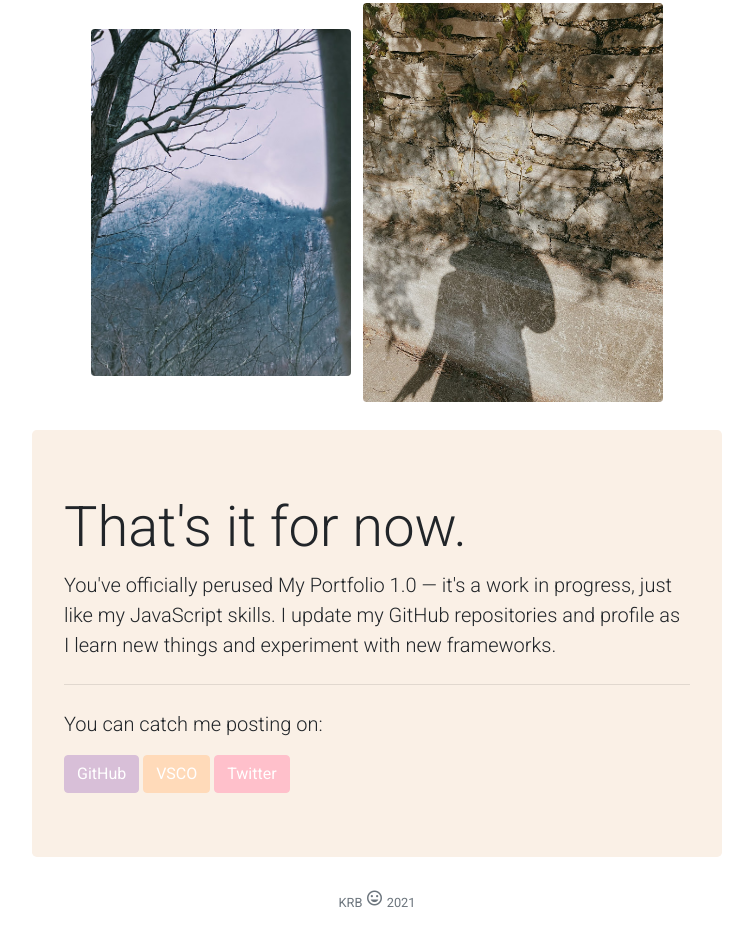
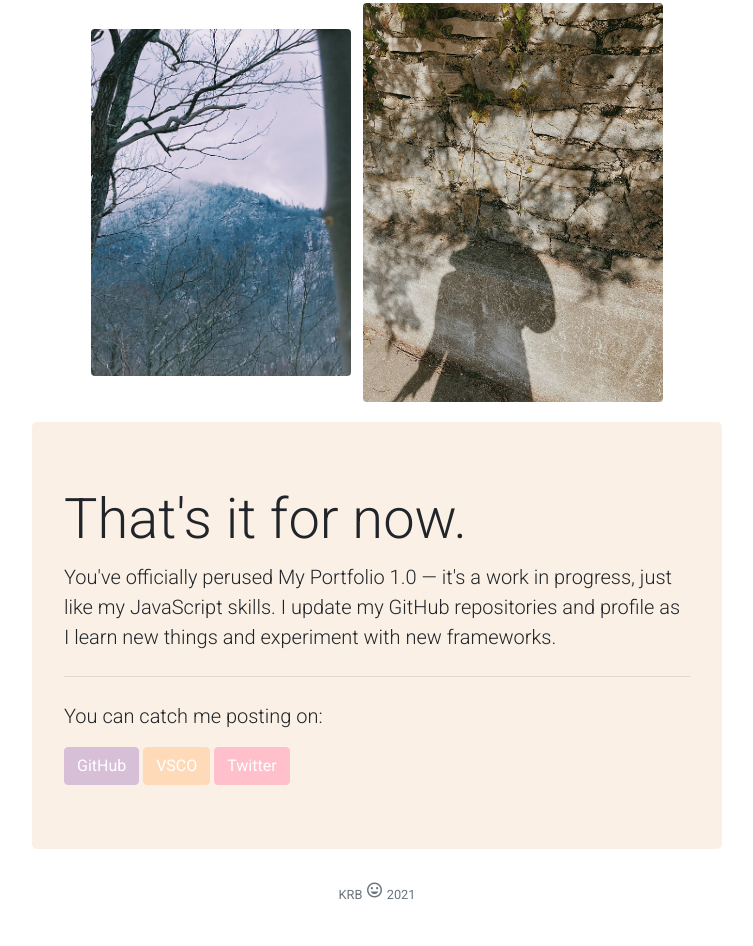
Before and after one commit to katsign/portfolio1.0, a plain HTML site: page index.html in a window 1280 px wide. Shown: the part 1438-2384 px from the top of the page, without its empty margins (263-1016 px from the left). After the commit the page ends 2358 px from the top, so only its background shows below. Drawn offline with nearby package versions, Linux system fonts and the light colour scheme.

Commit message:
padding adjusted

```diff
--- a/index.html
+++ b/index.html
@@ -141,7 +141,7 @@
   </main>
 
   <!--Footer Content-->
-  <footer class="footer py-4">
+  <footer class="footer pt-3">
     <div class="container">
       <!--Outro and Links-->
       <div class="jumbotron">
```
